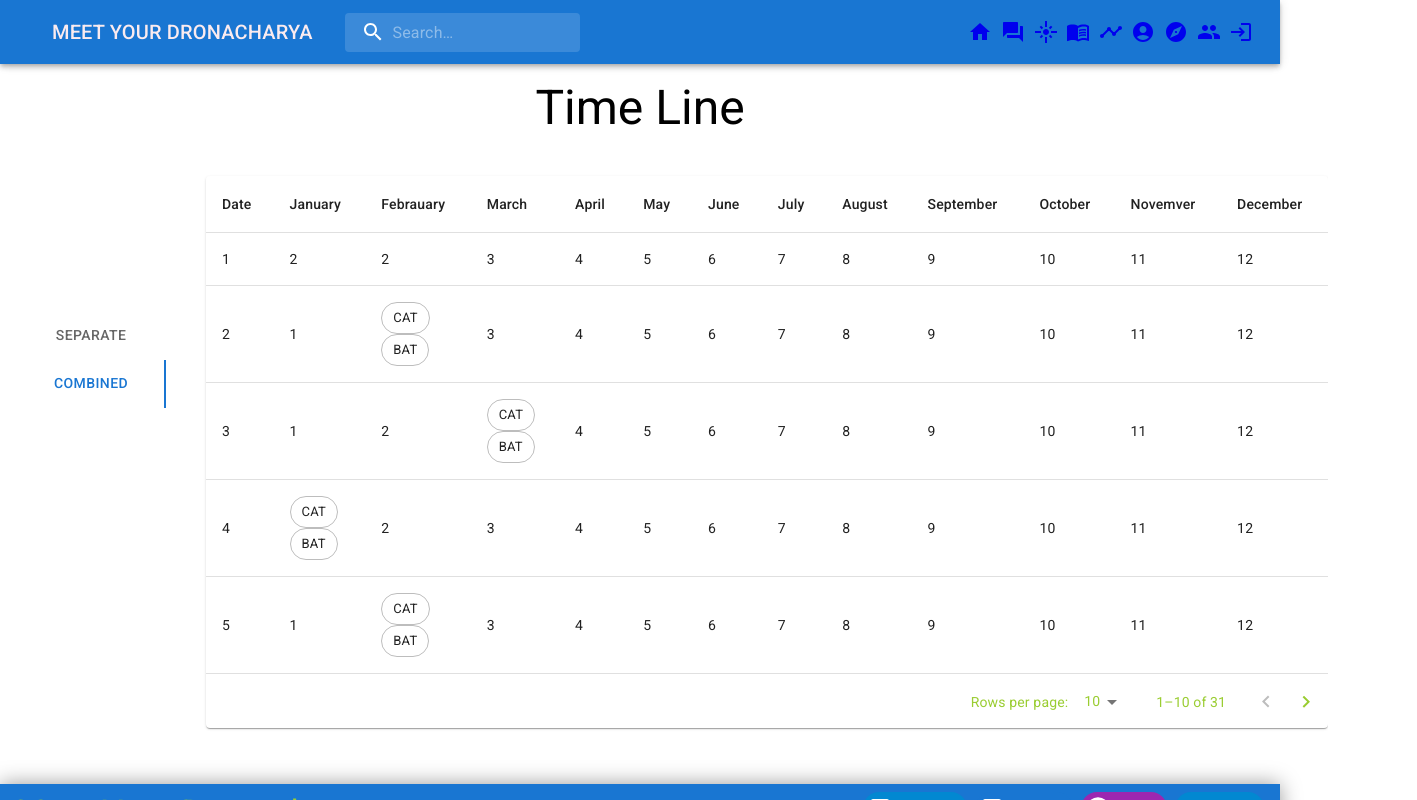
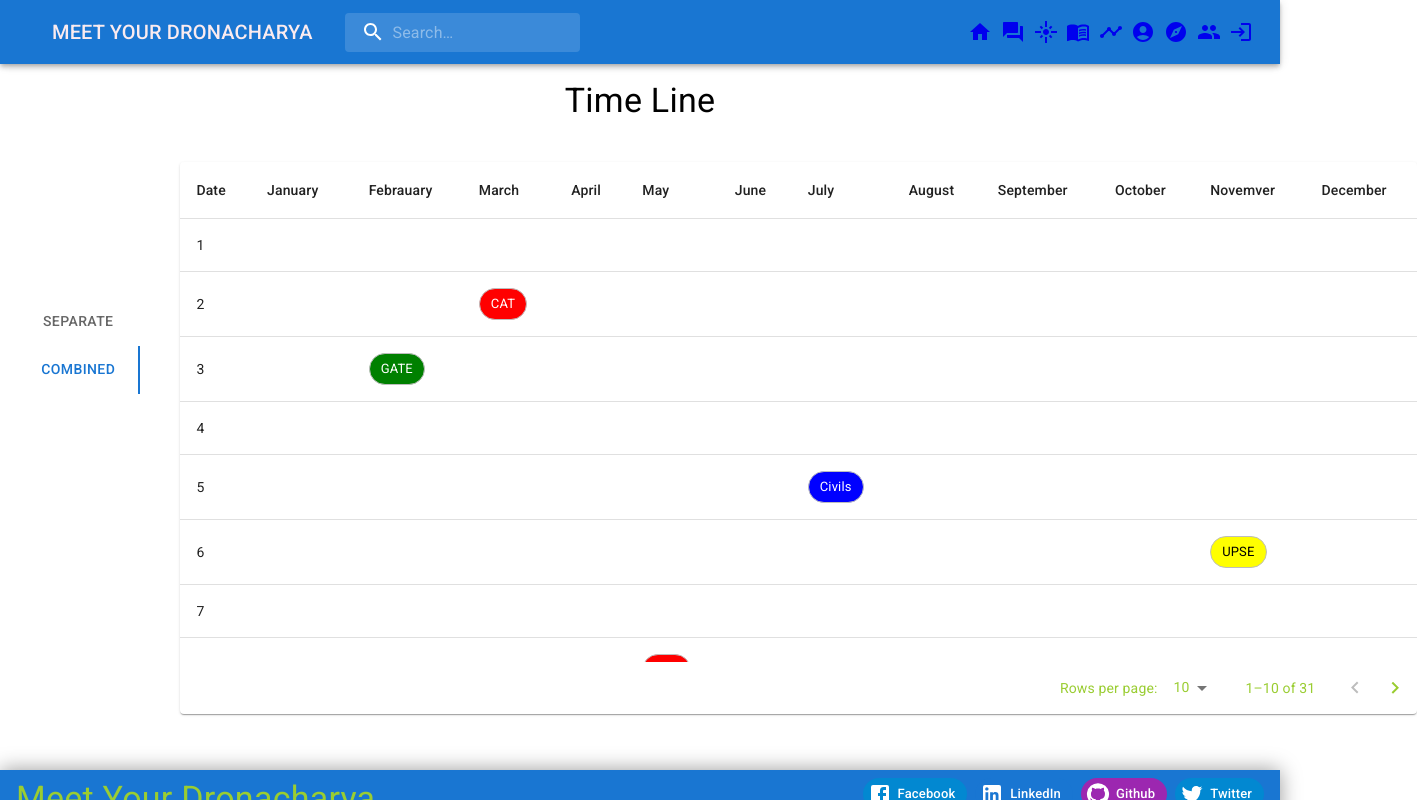
Before and after one commit to PandaKing9660/MeetYourDronacharya, a React (Create React App) app in the folder client/: page /timeline in a window 1280 px wide. Both pictures are taken after a click on the tab "COMBINED". Shown: the top 800 px of the page, 1417 px wide, since content can reach past the window. Built offline with nearby package versions, Linux system fonts and the light colour scheme.

Commit message:
timeline changess

```diff
--- a/client/src/Components/TimeLine/TimeLine.js
+++ b/client/src/Components/TimeLine/TimeLine.js
@@ -65,7 +65,7 @@ export default function VerticalTabs() {
   return (
     <div>
       <NavBar />
-      <Typography variant="h3" component="h3" mb={2} textAlign="center">
+      <Typography variant="h4" component="h4" mb={2} textAlign="center">
                 Time Line
        </Typography>
     <Box
@@ -86,7 +86,7 @@ export default function VerticalTabs() {
         <TimeLine />
       </TabPanel>
       <TabPanel value={value} index={1}>
-        <StickyHeadTable  sx={{width:'100%' }}/>
+        <StickyHeadTable  sx={{width:"100%"}}/>
       </TabPanel>
     </Box>
        </div>
@@ -184,18 +184,15 @@ function createData(date,jan,feb,mar,apr,may,jun,jul,aug,sept,oct,nov,dec) {
   return { date,jan,feb,mar,apr,may,jun,jul,aug,sept,oct,nov,dec };
 }
 
-function ClickeableChips() {
+function ClickeableChips(props) {
   const handleClick = () => {
-    console.info('You clicked the Chip.');
+    alert('You clicked the Chip.');
   };
 
   return (
     <div>
     <Stack direction="row" spacing={1}>
-      <Chip label="CAT" variant="outlined" onClick={handleClick} />
-    </Stack>
-    <Stack direction="row" spacing={1}>
-      <Chip label="BAT" variant="outlined" onClick={handleClick} />
+      <Chip label={props.label} variant="outlined" onClick={handleClick} sx={{backgroundColor:props.color,color:props.text }} />
     </Stack>
     </div>
   );
@@ -203,37 +200,37 @@ function ClickeableChips() {
 
 
 const rows = [
-    createData(1,2,2,3,4,5,6,7,8,9,10,11,12),
-  createData(2,1,ClickeableChips(),3,4,5,6,7,8,9,10,11,12),
-  createData(3,1,2,ClickeableChips(),4,5,6,7,8,9,10,11,12),
-  createData(4,ClickeableChips(),2,3,4,5,6,7,8,9,10,11,12),
-  createData(5,1,ClickeableChips(),3,4,5,6,7,8,9,10,11,12),
-  createData(6,1,2,ClickeableChips(),4,5,6,7,8,9,10,11,12),
-  createData(7,ClickeableChips(),2,3,4,5,6,7,8,9,10,11,12),
-  createData(8,1,ClickeableChips(),3,4,5,6,7,8,9,10,11,12),
-  createData(9,1,2,ClickeableChips(),4,5,6,7,8,9,10,11,12),
-  createData(10,ClickeableChips(),2,3,4,5,6,7,8,9,10,11,12),
-  createData(11,1,ClickeableChips(),3,4,5,6,7,8,9,10,11,12),
-  createData(12,1,2,ClickeableChips(),4,5,6,7,8,9,10,11,12),
-  createData(13,ClickeableChips(),2,3,4,5,6,7,8,9,10,11,12),
-  createData(14,1,ClickeableChips(),3,4,5,6,7,8,9,10,11,12),
-  createData(15,1,2,ClickeableChips(),4,5,6,7,8,9,10,11,12),
-  createData(16,ClickeableChips(),2,3,4,5,6,7,8,9,10,11,12),
-  createData(17,1,ClickeableChips(),3,4,5,6,7,8,9,10,11,12),
-  createData(18,1,2,ClickeableChips(),4,5,6,7,8,9,10,11,12),
-  createData(19,ClickeableChips(),2,3,4,5,6,7,8,9,10,11,12),
-  createData(20,1,ClickeableChips(),3,4,5,6,7,8,9,10,11,12),
-  createData(21,1,2,ClickeableChips(),4,5,6,7,8,9,10,11,12),
-  createData(22,ClickeableChips(),2,3,4,5,6,7,8,9,10,11,12),
-  createData(23,1,ClickeableChips(),3,4,5,6,7,8,9,10,11,12),
-  createData(24,1,2,ClickeableChips(),4,5,6,7,8,9,10,11,12),
-  createData(25,ClickeableChips(),2,3,4,5,6,7,8,9,10,11,12),
-  createData(26,1,ClickeableChips(),3,4,5,6,7,8,9,10,11,12),
-  createData(27,1,2,ClickeableChips(),4,5,6,7,8,9,10,11,12),
-  createData(28,ClickeableChips(),2,3,4,5,6,7,8,9,10,11,12),
-  createData(29,1,ClickeableChips(),3,4,5,6,7,8,9,10,11,12),
-  createData(30,1,2,ClickeableChips(),4,5,6,7,8,9,10,11,12),
-  createData(31,ClickeableChips(),2,3,4,5,6,7,8,9,10,11,12),
+    createData(1,"","","","","","","","","","","",""),
+  createData(2,"","",<ClickeableChips label="CAT" color="red" text="white"/>,"","","","","","","","",""),
+  createData(3,"",<ClickeableChips label="GATE" color="green" text="white"/>,"","","","","","","","","",""),
+  createData(4,"","","","","","","","","","","",""),
+  createData(5,"","","","","","",<ClickeableChips label="Civils" color="blue" text="white"/>,"","","","",""),
+  createData(6,"","","","","","","","","","",<ClickeableChips label="UPSE" color="yellow" text="black"/>,""),
+  createData(7,"","","","","","","","","","","",""),
+  createData(8,"","","","",<ClickeableChips label="CAT" color="red" text="white"/>,"","","","","","",""),
+  createData(9,"","","","","","","","","","","",""),
+  createData(10,<ClickeableChips label="UPSE" color="yellow" text="black"/>,"","","","","","","","","","",""),
+  createData(11,"","","","","","","","","","","",""),
+  createData(12,"","","","","","","","","","","",<ClickeableChips label="GATE" color="green" text="white"/>),
+  createData(13,"","","","","","","","","","","",""),
+  createData(14,"","","","","","","","","","","",""),
+  createData(15,"","","",<ClickeableChips label="Civils" color="blue" text="white"/>,"","","","","","","",""),
+  createData(16,"","","","","","","","","","","",""),
+  createData(17,"","","","","","","","","","","",""),
+  createData(18,"","","","","","","","","","","",""),
+  createData(19,"","","","","","","","","","","",""),
+  createData(20,"","","","","","","","","","","",""),
+  createData(21,"","","","","","","","","","","",""),
+  createData(22,"","","","","","","","","","","",""),
+  createData(23,"","","","","","","","","","","",""),
+  createData(24,"","","","","","","","","","","",""),
+  createData(25,"","","","","","","","","","","",""),
+  createData(26,"","","","","","","","","","","",""),
+  createData(27,"","","","","","","","","","","",""),
+  createData(28,"","","","","","","","","","","",""),
+  createData(29,"","","","","","","","","","","",""),
+  createData(30,"","","","","","","","","","","",""),
+  createData(31,"","","","","","","","","","","",""),
 ];
 
 const StickyHeadTable = ()  =>{
@@ -250,7 +247,7 @@ const StickyHeadTable = ()  =>{
   };
 
   return (
-    <Paper sx={{overflowX: 'hidden' ,width:"110%"}}>
+    <Paper sx={{overflowX: 'hidden' ,width:"115%"}}>
       <TableContainer sx={{ maxHeight: 500 ,maxWidth: 2000}}>
         <Table stickyHeader aria-label="sticky table">
           <TableHead>
```
